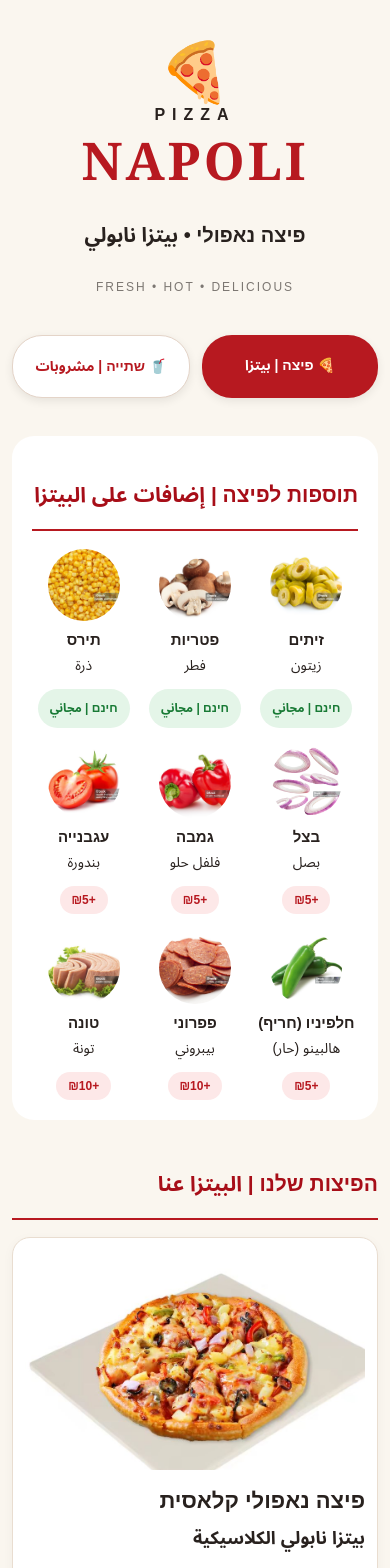
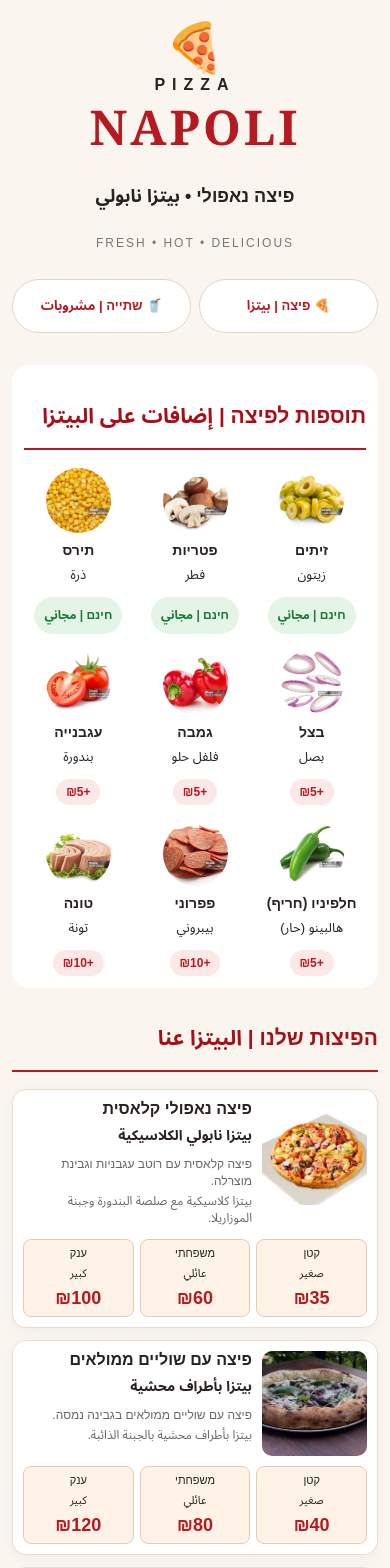
Before and after one commit to hassankhalil1996/pizza-digital-menu, a React (Vite) app: page / in a window 390 px wide. Shown: the top 1568 px of the page. Built offline with nearby package versions, Linux system fonts and the light colour scheme.

Commit message:
Refactor CSS for compact mobile pizza menu

```diff
--- a/src/App.css
+++ b/src/App.css
@@ -6,13 +6,15 @@
   direction: rtl;
 }
 
+/* HEADER */
+
 .header {
   text-align: center;
-  padding: 38px 12px 28px;
+  padding: 28px 12px 22px;
 }
 
 .logo-symbol {
-  font-size: 58px;
+  font-size: 48px;
 }
 
 .logo-small {
@@ -23,13 +25,13 @@
 .header h1 {
   color: #b71920;
   font-family: Georgia, serif;
-  font-size: clamp(52px, 9vw, 90px);
+  font-size: clamp(48px, 8vw, 80px);
   letter-spacing: 3px;
   margin: 0;
 }
 
 .header p {
-  font-size: 20px;
+  font-size: 18px;
   font-weight: bold;
 }
 
@@ -38,6 +40,8 @@
   font-size: 12px;
   letter-spacing: 2px;
 }
+
+/* NAVIGATION */
 
 .navbar {
   position: sticky;
@@ -53,35 +57,41 @@
   flex: 1;
   text-align: center;
   text-decoration: none;
-  background: #b71920;
-  color: white;
-  border-radius: 30px;
-  padding: 16px 10px;
-  font-weight: bold;
-  box-shadow: 0 3px 10px #00000015;
-}
-
-.navbar a:last-child {
   background: white;
   color: #b71920;
   border: 1px solid #e4d4c8;
+  border-radius: 30px;
+  padding: 14px 10px;
+  font-weight: bold;
+  transition: all 0.25s ease;
 }
 
+.navbar a.active {
+  background: #b71920;
+  color: white;
+  border-color: #b71920;
+  box-shadow: 0 4px 12px #b7192033;
+}
+
+/* SECTIONS */
+
 .section {
-  margin: 26px 0 42px;
+  margin: 24px 0 36px;
 }
 
 .section h2 {
   color: #a70e18;
   border-bottom: 2px solid #b71920;
-  padding-bottom: 12px;
-  font-size: clamp(21px, 3vw, 29px);
+  padding-bottom: 10px;
+  font-size: clamp(21px, 3vw, 27px);
 }
+
+/* TOPPINGS */
 
 .toppings-section {
   background: white;
-  padding: 20px;
-  border-radius: 22px;
+  padding: 18px;
+  border-radius: 18px;
 }
 
 .toppings-grid {
@@ -95,8 +105,8 @@
 }
 
 .topping-card img {
-  width: 90px;
-  height: 90px;
+  width: 80px;
+  height: 80px;
   margin: auto;
   border-radius: 50%;
   object-fit: cover;
@@ -105,180 +115,22 @@
 
 .topping-card h3,
 .drink-card h3 {
-  margin: 10px 0 3px;
-  font-size: 15px;
+  margin: 9px 0 3px;
+  font-size: 14px;
 }
 
 .topping-card p,
 .drink-card p {
-  margin: 0 0 9px;
-  font-size: 14px;
+  margin: 0 0 8px;
+  font-size: 13px;
 }
 
 .price-label {
   display: inline-block;
-  padding: 7px 12px;
+  padding: 6px 10px;
   background: #f1e8df;
   border-radius: 20px;
   font-size: 12px;
-}
-
-.pizza-list {
-  display: flex;
-  flex-direction: column;
-  gap: 18px;
-}
-
-.pizza-card {
-  display: grid;
-  grid-template-columns: 250px minmax(0, 1fr) 310px;
-  gap: 18px;
-  align-items: center;
-  background: white;
-  border: 1px solid #e9ddd0;
-  border-radius: 18px;
-  padding: 12px;
-  box-shadow: 0 3px 12px #0000000a;
-}
-
-.pizza-image {
-  width: 100%;
-  height: 200px;
-  object-fit: cover;
-  border-radius: 12px;
-}
-
-.pizza-info h3 {
-  margin: 0 0 5px;
-  font-size: 22px;
-}
-
-.pizza-info h4 {
-  margin: 0 0 14px;
-  font-size: 18px;
-}
-
-.pizza-info p {
-  color: #666;
-  line-height: 1.6;
-  margin: 5px 0;
-}
-
-.pizza-prices {
-  display: grid;
-  grid-template-columns: repeat(3, 1fr);
-  gap: 8px;
-}
-
-.size-box {
-  background: #fff2e6;
-  border: 1px solid #e9c9b0;
-  border-radius: 12px;
-  text-align: center;
-  padding: 13px 5px;
-  display: flex;
-  flex-direction: column;
-  gap: 7px;
-}
-
-.size-box span {
-  font-size: 13px;
-}
-
-.size-box strong {
-  color: #b71920;
-  font-size: 23px;
-}
-
-.drinks-grid {
-  display: grid;
-  grid-template-columns: repeat(5, 1fr);
-  gap: 14px;
-}
-
-.drink-card {
-  background: white;
-  border: 1px solid #e9ddd0;
-  border-radius: 16px;
-  text-align: center;
-  padding: 15px;
-}
-
-.drink-card img {
-  height: 130px;
-  width: 100%;
-  object-fit: contain;
-}
-
-.drink-card strong {
-  display: block;
-  background: #b71920;
-  color: white;
-  border-radius: 20px;
-  padding: 8px;
-}
-
-.footer {
-  text-align: center;
-  border-top: 2px solid #b71920;
-  padding: 25px 0 35px;
-}
-
-@media (max-width: 900px) {
-  .pizza-card {
-    grid-template-columns: 180px 1fr;
-  }
-
-  .pizza-prices {
-    grid-column: 1 / -1;
-  }
-
-  .toppings-grid {
-    grid-template-columns: repeat(3, 1fr);
-  }
-}
-
-@media (max-width: 600px) {
-  .app {
-    padding: 0 12px;
-  }
-
-  .navbar a {
-    font-size: 14px;
-  }
-
-  .pizza-card {
-    grid-template-columns: 1fr;
-  }
-
-  .pizza-image {
-    height: 220px;
-  }
-
-  .pizza-prices {
-    grid-column: auto;
-  }
-
-  .toppings-grid {
-    grid-template-columns: repeat(3, 1fr);
-    gap: 18px 8px;
-  }
-
-  .topping-card img {
-    width: 72px;
-    height: 72px;
-  }
-
-  .drinks-grid {
-    grid-template-columns: repeat(2, 1fr);
-  }
-
-  .drink-card:last-child {
-    grid-column: 1 / -1;
-    max-width: 220px;
-    width: 100%;
-    justify-self: center;
-  }
 }
 
 .price-label.free {
@@ -292,3 +144,252 @@
   color: #b71920;
   font-weight: bold;
 }
+
+/* PIZZA CARDS */
+
+.pizza-list {
+  display: flex;
+  flex-direction: column;
+  gap: 14px;
+}
+
+.pizza-card {
+  display: grid;
+  grid-template-columns: 190px minmax(0, 1fr) 270px;
+  gap: 16px;
+  align-items: center;
+  background: white;
+  border: 1px solid #e9ddd0;
+  border-radius: 16px;
+  padding: 12px;
+  box-shadow: 0 3px 12px #0000000a;
+}
+
+.pizza-image {
+  width: 100%;
+  height: 155px;
+  object-fit: cover;
+  border-radius: 12px;
+}
+
+.pizza-info {
+  min-width: 0;
+}
+
+.pizza-info h3 {
+  margin: 0 0 4px;
+  font-size: 20px;
+}
+
+.pizza-info h4 {
+  margin: 0 0 9px;
+  font-size: 17px;
+}
+
+.pizza-info p {
+  color: #666;
+  line-height: 1.5;
+  margin: 4px 0;
+  font-size: 14px;
+}
+
+/* PIZZA PRICES */
+
+.pizza-prices {
+  display: grid;
+  grid-template-columns: repeat(3, minmax(0, 1fr));
+  gap: 7px;
+}
+
+.size-box {
+  background: #fff2e6;
+  border: 1px solid #e9c9b0;
+  border-radius: 10px;
+  text-align: center;
+  padding: 10px 4px;
+  display: flex;
+  flex-direction: column;
+  gap: 5px;
+}
+
+.size-box span {
+  font-size: 12px;
+}
+
+.size-box strong {
+  color: #b71920;
+  font-size: 20px;
+}
+
+/* DRINKS */
+
+.drinks-grid {
+  display: grid;
+  grid-template-columns: repeat(5, 1fr);
+  gap: 14px;
+}
+
+.drink-card {
+  background: white;
+  border: 1px solid #e9ddd0;
+  border-radius: 16px;
+  text-align: center;
+  padding: 12px;
+}
+
+.drink-card img {
+  height: 110px;
+  width: 100%;
+  object-fit: contain;
+}
+
+.drink-card strong {
+  display: block;
+  background: #b71920;
+  color: white;
+  border-radius: 20px;
+  padding: 8px;
+}
+
+/* FOOTER */
+
+.footer {
+  text-align: center;
+  border-top: 2px solid #b71920;
+  padding: 25px 0 35px;
+}
+
+/* TABLETS */
+
+@media (max-width: 900px) {
+  .pizza-card {
+    grid-template-columns: 150px minmax(0, 1fr);
+  }
+
+  .pizza-prices {
+    grid-column: 1 / -1;
+  }
+
+  .toppings-grid {
+    grid-template-columns: repeat(3, 1fr);
+  }
+}
+
+/* MOBILE */
+
+@media (max-width: 600px) {
+  .app {
+    padding: 0 12px;
+  }
+
+  .header {
+    padding: 20px 8px 16px;
+  }
+
+  .header h1 {
+    font-size: 48px;
+  }
+
+  .navbar {
+    gap: 8px;
+  }
+
+  .navbar a {
+    font-size: 13px;
+    padding: 12px 6px;
+  }
+
+  .section {
+    margin: 20px 0 28px;
+  }
+
+  /* Compact pizza layout */
+
+  .pizza-list {
+    gap: 12px;
+  }
+
+  .pizza-card {
+    grid-template-columns: 105px minmax(0, 1fr);
+    gap: 10px;
+    padding: 10px;
+    align-items: start;
+    border-radius: 14px;
+  }
+
+  .pizza-image {
+    width: 105px;
+    height: 105px;
+    object-fit: cover;
+    border-radius: 10px;
+  }
+
+  .pizza-info h3 {
+    font-size: 16px;
+    margin: 0 0 3px;
+  }
+
+  .pizza-info h4 {
+    font-size: 14px;
+    margin: 0 0 6px;
+  }
+
+  .pizza-info p {
+    font-size: 12px;
+    line-height: 1.4;
+    margin: 3px 0;
+  }
+
+  .pizza-prices {
+    grid-column: 1 / -1;
+    gap: 6px;
+  }
+
+  .size-box {
+    padding: 7px 3px;
+    gap: 3px;
+    border-radius: 8px;
+  }
+
+  .size-box span {
+    font-size: 11px;
+  }
+
+  .size-box strong {
+    font-size: 18px;
+  }
+
+  /* Toppings */
+
+  .toppings-section {
+    padding: 12px;
+  }
+
+  .toppings-grid {
+    grid-template-columns: repeat(3, 1fr);
+    gap: 16px 8px;
+  }
+
+  .topping-card img {
+    width: 65px;
+    height: 65px;
+  }
+
+  /* Drinks */
+
+  .drinks-grid {
+    grid-template-columns: repeat(2, 1fr);
+    gap: 10px;
+  }
+
+  .drink-card img {
+    height: 90px;
+  }
+
+  .drink-card:last-child {
+    grid-column: 1 / -1;
+    max-width: 220px;
+    width: 100%;
+    justify-self: center;
+  }
+}
```
